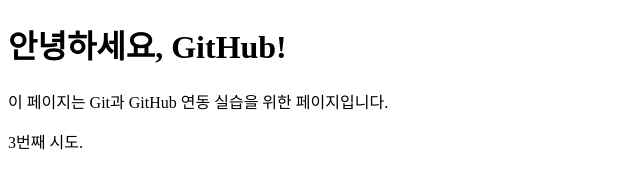
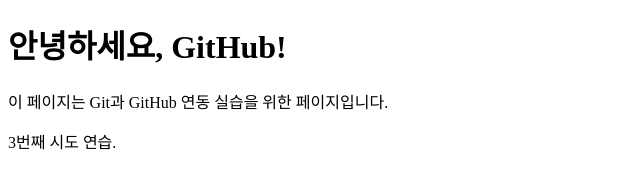
Before and after one commit to onwoochan/my-third-git-project, a plain HTML site: page index.html in a window 1280 px wide. Shown: the full height of the page, 0-640 px from the left. Drawn offline with Linux system fonts and the light colour scheme.

Commit message:
페이지 내용 수정

```diff
--- a/index.html
+++ b/index.html
@@ -8,6 +8,6 @@
 <body>
     <h1>안녕하세요, GitHub!</h1>
     <p>이 페이지는 Git과 GitHub 연동 실습을 위한 페이지입니다.</p>
-    <p>3번째 시도.</p>
+    <p>3번째 시도 연습.</p>
 </body>
 </html>
```
